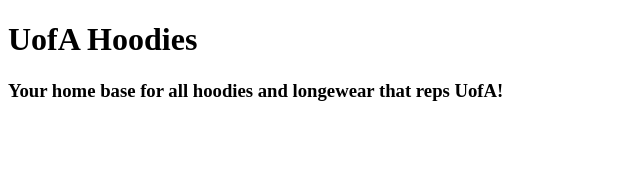
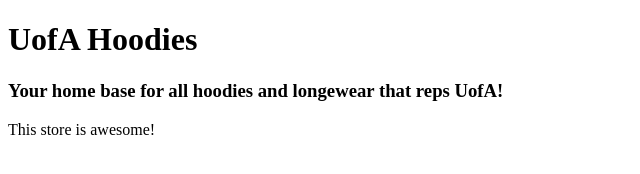
Before and after one commit to rubygilliland/cs337-final-project, a plain HTML site: page home.html in a window 1280 px wide. Shown: the whole page, without its empty margins (0-640 px from the left). Drawn offline with Linux system fonts and the light colour scheme.

Commit message:
added home page description

```diff
--- a/home.html
+++ b/home.html
@@ -6,6 +6,7 @@
     <body>
         <h1>UofA Hoodies</h1>
         <h3>Your home base for all hoodies and longewear that reps UofA!</h3>
+        <p>This store is awesome!</p>
         <!--Add links here-->
         <!--Add image/logo-->
     </body>
```
